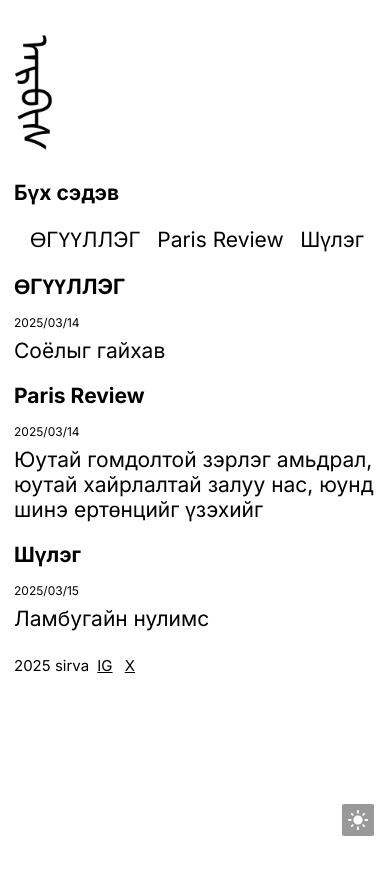
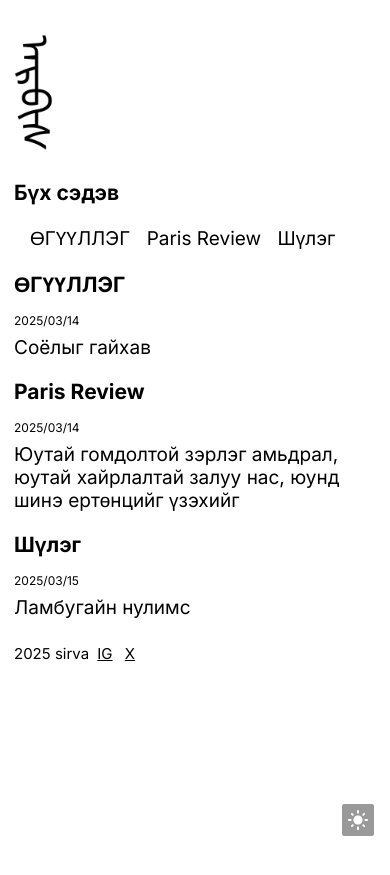
Before and after one commit to aaaarrrrvvvv/aaaarrrrvvvv.github.io, a Jekyll site: the page built from pages/categories.html, in a window 390 px wide. Shown: the top 875 px of the page. Built offline with Jekyll 4.4.1, drawn with Linux system fonts in a browser that asks for light colours.

Commit message:
Update page.css

```diff
--- a/static/css/page.css
+++ b/static/css/page.css
@@ -126,7 +126,7 @@
     padding: 6px 0;
   }
   .list-post li .title a {
-    font-size: 21px;
+    font-size: 19px;
   }
   .list-post .categories {
     display: none;
@@ -135,11 +135,11 @@
     padding: 10px 0;
   }
   .list-category div a {
-    font-size: 21px;
+    font-size: 19px;
   }
 }
 .welcome {
-  font-size: 21px
+  font-size: 19px
   border-left: 3px solid #333333;
   background-color: #ededed;
   padding: 9px 9px 9px 15px;
```
